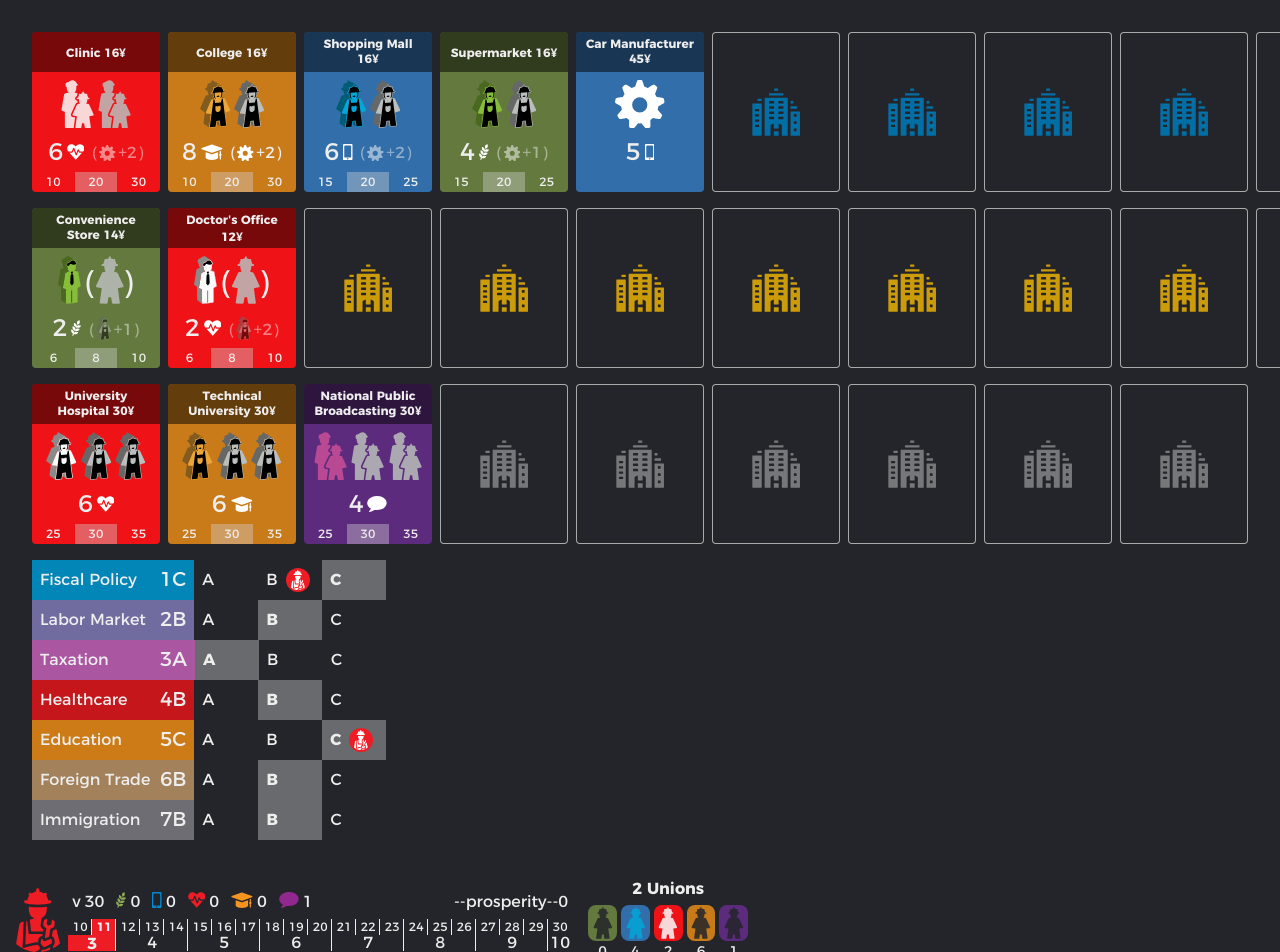
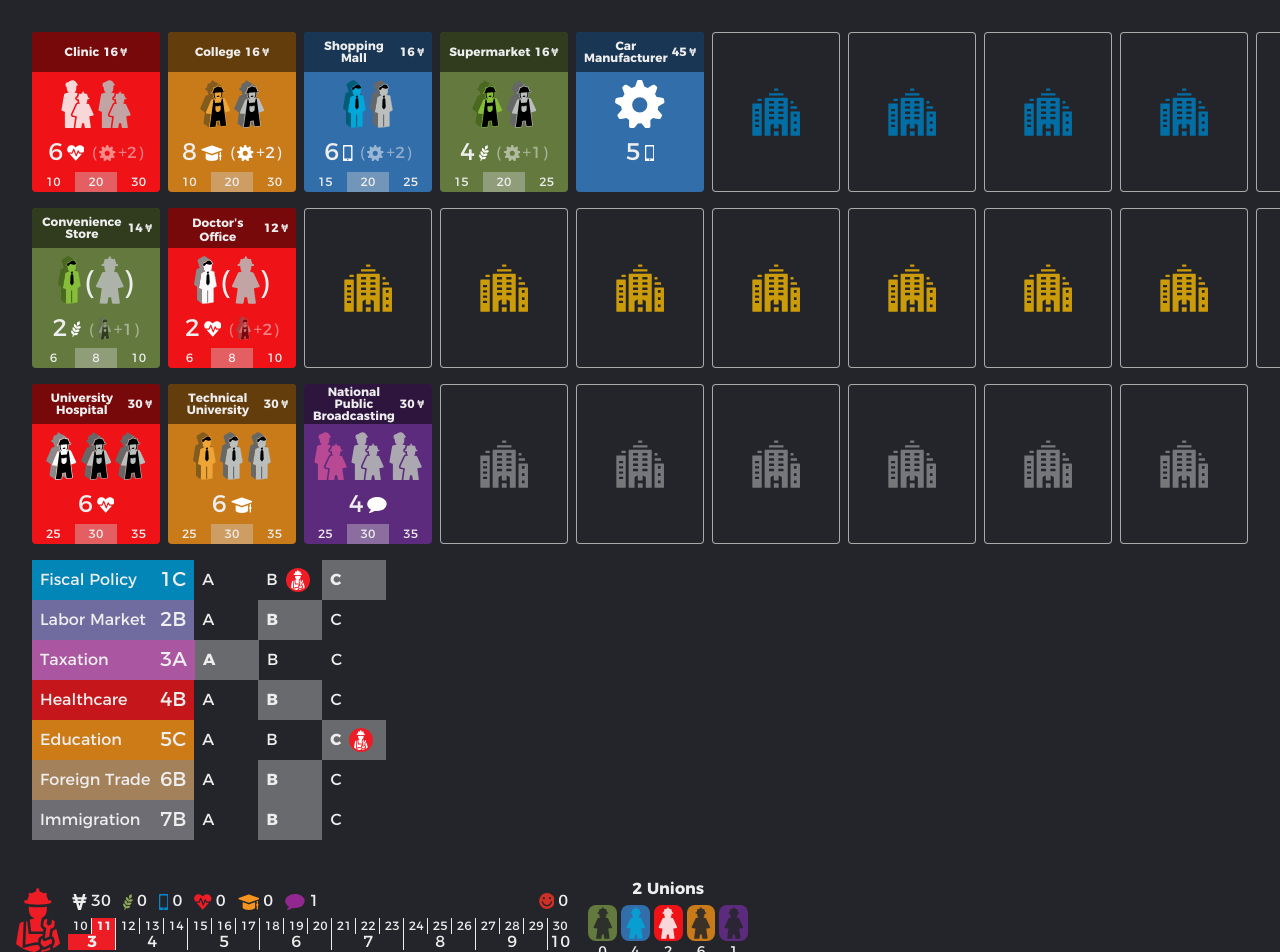
Before and after one commit to smirea/hegemony, a React (Create React App) app in the folder client/: page / in a window 1280 px wide. Shown: the top 952 px of the page. Built offline with nearby package versions, Linux system fonts and the light colour scheme; the HTML template or start-up script is replaced by a standard one.

Commit message:
client: added more icons

```diff
--- a/client/src/components/CompanyCard.tsx
+++ b/client/src/components/CompanyCard.tsx
@@ -1,6 +1,6 @@
 import React from 'react';
 import styled from '@emotion/styled';
-import { type Company, type CompanyCard, type Industry, RoleEnum } from 'shared/logic/types';
+import { type Company, type CompanyCard, type Industry } from 'shared/logic/types';
 import { observer } from 'mobx-react';
 import useGame from 'client/utils/useGame';
 import { type ClassAndStyle } from 'client/types';
@@ -11,6 +11,7 @@ import AutomationIcon from './icons/AutomationIcon';
 import AnyWorkerIcon from './icons/AnyWorkerIcon';
 import WorkerIcon from './icons/WorkerIcon';
 import WorkingClassWorker3DIcon from './icons/WorkingClassWorker3DIcon';
+import MoneyResourceIcon from './icons/MoneyResourceIcon';
 
 export interface CompanyCardProps extends ClassAndStyle {
     company: Company;
@@ -36,14 +37,16 @@ const CompanyCard: React.FC<CompanyCardProps> = observer(({ company, minimal, ..
     if (minimal) {
         return (
             <Root {...rest} minimal background={colors.industry[companyDef.industry]}>
-                {/* <Name>{companyDef.cost}¥</Name> */}
                 <WorkersEl small companyDef={companyDef} company={company} />
                 <Output>
                     <Production value={totalProduction} small industry={companyDef.industry} />
                 </Output>
                 <Wages>
                     {!companyDef.fullyAutomated && (
-                        <div data-selected={true}>{companyDef.wages[company.wages]}¥</div>
+                        <div data-selected={true}>
+                            {companyDef.wages[company.wages]}
+                            <MoneyResourceIcon height={0.5} />
+                        </div>
                     )}
                 </Wages>
             </Root>
@@ -53,7 +56,10 @@ const CompanyCard: React.FC<CompanyCardProps> = observer(({ company, minimal, ..
     return (
         <Root {...rest} background={colors.industry[companyDef.industry]}>
             <Name>
-                {companyDef.name} {companyDef.cost}¥
+                <div>{companyDef.name}</div>
+                <div className='row' data-align='center' data-spacing='.125'>
+                    {companyDef.cost} <MoneyResourceIcon height={0.5} />
+                </div>
             </Name>
             <WorkersEl companyDef={companyDef} company={company} />
             <Output>
@@ -128,87 +134,67 @@ const ExtraProduction: React.FC<{
 );
 
 const WorkersEl: React.FC<{ small?: boolean; companyDef: CompanyCard; company: Company }> =
-    observer(({ companyDef, company, small }) => {
+    observer(function WorkersEl({ companyDef, company, small }) {
         const game = useGame();
-
-        const heights: {
-            any: number;
-            middleClass: number;
-            workingClass: number;
-            automation: number;
-        } = small
-            ? {
-                  any: 2,
-                  middleClass: 2,
-                  workingClass: 2,
-                  automation: 2,
-              }
-            : {
-                  any: 3,
-                  middleClass: 3,
-                  workingClass: 3,
-                  automation: 3,
-              };
+        const iconHeight = small ? 2 : 3;
 
         if (companyDef.fullyAutomated) {
             return (
                 <Workers small={small}>
-                    <AutomationIcon height={heights.automation} />
+                    <AutomationIcon height={iconHeight} />
                 </Workers>
             );
         }
 
+        const optional = (key: number, content: React.ReactNode) => (
+            <div
+                key={key}
+                className='row'
+                data-align='center'
+                style={{ fontSize: small ? '1.5rem' : '2rem' }}
+            >
+                <div>(</div>
+                {content}
+                <div>)</div>
+            </div>
+        );
+
         return (
             <Workers small={small}>
-                {companyDef.workers.map((worker, i) => {
-                    const status = company.workers[i]
-                        ? game.getWorkerById(company.workers[i]).worker.committed
-                            ? 'committed'
-                            : 'uncommitted'
-                        : 'empty';
-                    if (status === 'empty' && worker.roles.length > 1) {
-                        return <AnyWorkerIcon key={i} height={heights.any} type={worker.type} />;
-                    }
-                    if (worker.roles[0] === RoleEnum.middleClass) {
-                        return (
+                {companyDef.workers.map((workerDef, i) => {
+                    if (!company.workers[i]) {
+                        if (workerDef.roles.length > 1) {
+                            return (
+                                <AnyWorkerIcon key={i} height={iconHeight} type={workerDef.type} />
+                            );
+                        }
+
+                        const content = (
                             <WorkerIcon
                                 key={i}
-                                role={RoleEnum.middleClass}
-                                type={worker.type}
-                                status={status}
-                                height={heights.middleClass}
+                                status='empty'
+                                role={workerDef.roles[0]}
+                                type={workerDef.type}
+                                height={iconHeight}
                             />
                         );
+
+                        return workerDef.optional ? optional(i, content) : content;
                     }
-                    if (worker.optional) {
-                        return (
-                            <div
-                                key={i}
-                                className='row'
-                                data-align='center'
-                                style={{ fontSize: small ? '1.5rem' : '2rem' }}
-                            >
-                                <div>(</div>
-                                <WorkerIcon
-                                    key={i}
-                                    role={RoleEnum.workingClass}
-                                    type={worker.type}
-                                    status={status}
-                                    height={heights.workingClass}
-                                />
-                                <div>)</div>
-                            </div>
-                        );
-                    }
-                    return (
+
+                    const { worker, roleName } = game.getWorkerById(company.workers[i]);
+
+                    const content = (
                         <WorkerIcon
                             key={i}
-                            role={RoleEnum.workingClass}
-                            type={worker.type}
-                            status={status}
-                            height={heights.workingClass}
+                            role={roleName}
+                            type={workerDef.type}
+                            status={worker.committed ? 'committed' : 'uncommitted'}
+                            height={iconHeight}
                         />
                     );
+
+                    return workerDef.optional ? optional(i, content) : content;
                 })}
             </Workers>
         );
@@ -233,6 +219,7 @@ const Name = styled.div`
     display: flex;
     align-items: center;
     justify-content: center;
+    gap: 0.25rem;
     font-weight: bold;
     font-size: 0.75rem;
     text-align: center;
--- a/client/src/components/ResourceIcon.tsx
+++ b/client/src/components/ResourceIcon.tsx
@@ -8,6 +8,7 @@ import FoodResourceIcon from './icons/FoodResourceIcon';
 import HealthcareResourceIcon from './icons/HealthcareResourceIcon';
 import LuxuryResourceIcon from './icons/LuxuryResourceIcon';
 import InfluenceResourceIcon from './icons/InfluenceResourceIcon';
+import MoneyResourceIcon from './icons/MoneyResourceIcon';
 
 export interface ResourceIconProps extends ClassAndStyle {
     name: Resource;
@@ -33,7 +34,7 @@ const icons: Record<Resource, React.FC<{ height?: number; color?: string }>> = {
     healthcare: HealthcareResourceIcon,
     luxury: LuxuryResourceIcon,
     influence: InfluenceResourceIcon,
-    money: () => 'v',
+    money: MoneyResourceIcon,
 };
 
 const Root = styled.div``;
--- a/client/src/components/Value.tsx
+++ b/client/src/components/Value.tsx
@@ -13,7 +13,7 @@ const Value: React.FC<ValueProps> = ({ icon, rightIcon, v, tooltip, onClick }) =
     return (
         <Root data-interactive={onClick ? '' : undefined} title={tooltip as any}>
             {icon}
-            {v}
+            <span>{v}</span>
             {rightIcon}
         </Root>
     );
--- a/client/src/components/WorkingClassRole.tsx
+++ b/client/src/components/WorkingClassRole.tsx
@@ -11,6 +11,7 @@ import Value from './Value';
 import WorkingClassIcon from './icons/WorkingClassIcon';
 import WorkingClassWorkerPlacementIcon from './icons/WorkingClassWorkerPlacementIcon';
 import ResourceIcon from './ResourceIcon';
+import ProsperityIcon from './icons/ProsperityIcon';
 
 const WorkingClassRole: React.FC = observer(() => {
     const game = useGame();
@@ -63,7 +64,10 @@ const WorkingClassRole: React.FC = observer(() => {
                             icon={<ResourceIcon name='influence' height={1} />}
                         />
                         <div style={{ flex: '1 1 0' }} />
-                        <Value icon='--prosperity--' v={prosperity} />
+                        <Value
+                            icon={<ProsperityIcon role='workingClass' height={1} />}
+                            v={prosperity}
+                        />
                     </div>
                     <div className='column'>
                         <div className='row' style={{ fontSize: '.75rem' }}>
--- a/client/src/components/icons/CompanyIcon.tsx
+++ b/client/src/components/icons/CompanyIcon.tsx
@@ -7,7 +7,7 @@ const CompanyIcon = createSVGIcon<{ role: RoleNameNoWorkingClass }>(
     {},
     ({ color, role, ...props }) => (
         <svg {...props} viewBox='24.00 11.00 138.00 137.00'>
-            <g fill={color ?? colors.role[role]}>
+            <g fill={color ?? colors.role[role] ?? 'white'}>
                 <rect
                     x='-6.05'
                     y='-3.29'
--- /dev/null
+++ b/client/src/components/icons/MoneyResourceIcon.tsx
@@ -0,0 +1,87 @@
+import { colors } from 'client/utils/constants';
+
+import createSVGIcon from './createSVGIcon';
+
+const MoneyResourceIcon = createSVGIcon<object>(
+    { height: 1, color: colors.textColor },
+    ({ color, ...props }) => (
+        <svg {...props} viewBox='8.00 16.00 68.00 73.00'>
+            <path
+                fill={color}
+                d='
+                M 42.26 30.31
+                Q 52.92 30.32 53.68 30.24
+                Q 54.23 30.18 54.38 29.66
+                L 58.18 16.37
+                Q 58.33 15.84 58.88 15.84
+                L 69.23 15.84
+                Q 69.80 15.84 69.64 16.39
+                L 65.82 29.74
+                Q 65.65 30.32 66.25 30.32
+                L 75.69 30.32
+                A 0.27 0.27 0.0 0 1 75.95 30.66
+                L 73.21 40.24
+                Q 73.05 40.77 72.50 40.77
+                L 62.95 40.77
+                Q 62.65 40.77 62.57 41.06
+                L 60.96 46.66
+                Q 60.87 46.96 61.19 46.96
+                L 71.29 46.96
+                Q 71.89 46.96 71.72 47.54
+                L 69.01 57.02
+                Q 68.90 57.41 68.50 57.41
+                L 58.50 57.41
+                Q 57.88 57.41 57.71 58.00
+                L 48.93 88.64
+                Q 48.83 89.00 48.46 89.00
+                Q 45.41 89.05 42.26 89.05
+                Q 39.11 89.05 36.06 89.00
+                Q 35.69 89.00 35.59 88.64
+                L 26.81 58.00
+                Q 26.64 57.41 26.02 57.41
+                L 16.02 57.41
+                Q 15.62 57.41 15.51 57.02
+                L 12.80 47.54
+                Q 12.63 46.96 13.23 46.96
+                L 23.33 46.96
+                Q 23.65 46.96 23.56 46.66
+                L 21.95 41.06
+                Q 21.87 40.77 21.57 40.77
+                L 12.02 40.77
+                Q 11.47 40.77 11.31 40.24
+                L 8.57 30.66
+                A 0.27 0.27 0.0 0 1 8.83 30.32
+                L 18.27 30.32
+                Q 18.87 30.32 18.70 29.74
+                L 14.88 16.39
+                Q 14.72 15.84 15.29 15.84
+                L 25.64 15.84
+                Q 26.19 15.84 26.34 16.37
+                L 30.14 29.66
+                Q 30.29 30.18 30.84 30.24
+                Q 31.60 30.31 42.26 30.31
+                Z
+                M 35.02 46.73
+                A 0.33 0.33 0.0 0 0 35.34 46.97
+                L 49.17 46.97
+                A 0.33 0.33 0.0 0 0 49.49 46.73
+                L 51.08 41.19
+                A 0.33 0.33 0.0 0 0 50.76 40.77
+                L 33.79 40.77
+                A 0.33 0.33 0.0 0 0 33.48 41.19
+                L 35.02 46.73
+                Z
+                M 46.31 57.81
+                A 0.32 0.32 0.0 0 0 46.00 57.40
+                L 38.53 57.42
+                A 0.32 0.32 0.0 0 0 38.22 57.83
+                L 41.98 70.88
+                A 0.32 0.32 0.0 0 0 42.59 70.88
+                L 46.31 57.81
+                Z'
+            />
+        </svg>
+    ),
+);
+
+export default MoneyResourceIcon;
--- /dev/null
+++ b/client/src/components/icons/ProsperityIcon.tsx
@@ -0,0 +1,46 @@
+import { type RoleMap } from 'shared/logic/types';
+
+import createSVGIcon from './createSVGIcon';
+
+const ProsperityIcon = createSVGIcon<{
+    role: RoleMap['workingClass']['id'] | RoleMap['middleClass']['id'];
+}>({}, ({ role, ...props }) => (
+    <svg {...props} viewBox='21.00 17.00 107.00 108.00'>
+        <path
+            fill='#d02f26'
+            d='
+                M 75.1499 124.2060
+                A 53.20 53.00 89.3 0 1 21.5040 71.6575
+                A 53.20 53.00 89.3 0 1 73.8501 17.8140
+                A 53.20 53.00 89.3 0 1 127.4960 70.3625
+                A 53.20 53.00 89.3 0 1 75.1499 124.2060
+                Z
+                M 60.96 51.85
+                A 7.26 7.26 0.0 0 0 53.70 44.59
+                A 7.26 7.26 0.0 0 0 46.44 51.85
+                A 7.26 7.26 0.0 0 0 53.70 59.11
+                A 7.26 7.26 0.0 0 0 60.96 51.85
+                Z
+                M 102.56 51.85
+                A 7.26 7.26 0.0 0 0 95.30 44.59
+                A 7.26 7.26 0.0 0 0 88.04 51.85
+                A 7.26 7.26 0.0 0 0 95.30 59.11
+                A 7.26 7.26 0.0 0 0 102.56 51.85
+                Z
+                M 74.59 97.65
+                C 62.66 97.69 52.56 89.73 49.19 78.42
+                C 48.09 74.72 47.08 71.85 42.76 72.99
+                C 38.76 74.05 39.32 78.32 40.42 81.57
+                Q 46.79 100.37 65.80 105.84
+                Q 69.98 107.05 74.62 107.03
+                Q 79.27 107.01 83.44 105.78
+                Q 102.41 100.18 108.65 81.34
+                C 109.73 78.08 110.26 73.81 106.25 72.77
+                C 101.93 71.66 100.94 74.54 99.86 78.25
+                C 96.57 89.58 86.52 97.61 74.59 97.65
+                Z'
+        />
+    </svg>
+));
+
+export default ProsperityIcon;
--- a/client/src/global.sass
+++ b/client/src/global.sass
@@ -68,7 +68,13 @@ body, input, button, textarea
 .column
     display: flex
     flex-direction: column
-.column, .row
+.inline-row
+    display: inline-flex
+    flex-direction: row
+.inline-column
+    display: inline-flex
+    flex-direction: column
+.column, .row, .inline-row, .inline-column
     &[data-align=center]
         align-items: center
     &[data-align=end]
--- a/client/src/utils/constants.ts
+++ b/client/src/utils/constants.ts
@@ -9,6 +9,7 @@ export const remPx = 16;
 
 export const colors = {
     boardColor: 'var(--board-color)',
+    textColor: 'var(--text-color)',
     role: {
         workingClass: 'var(--working-class-color)',
         middleClass: 'var(--middle-class-color)',
```
Also changed, not shown: client/src/components/icons/createSVGIcon.tsx (+11 -1 lines).
